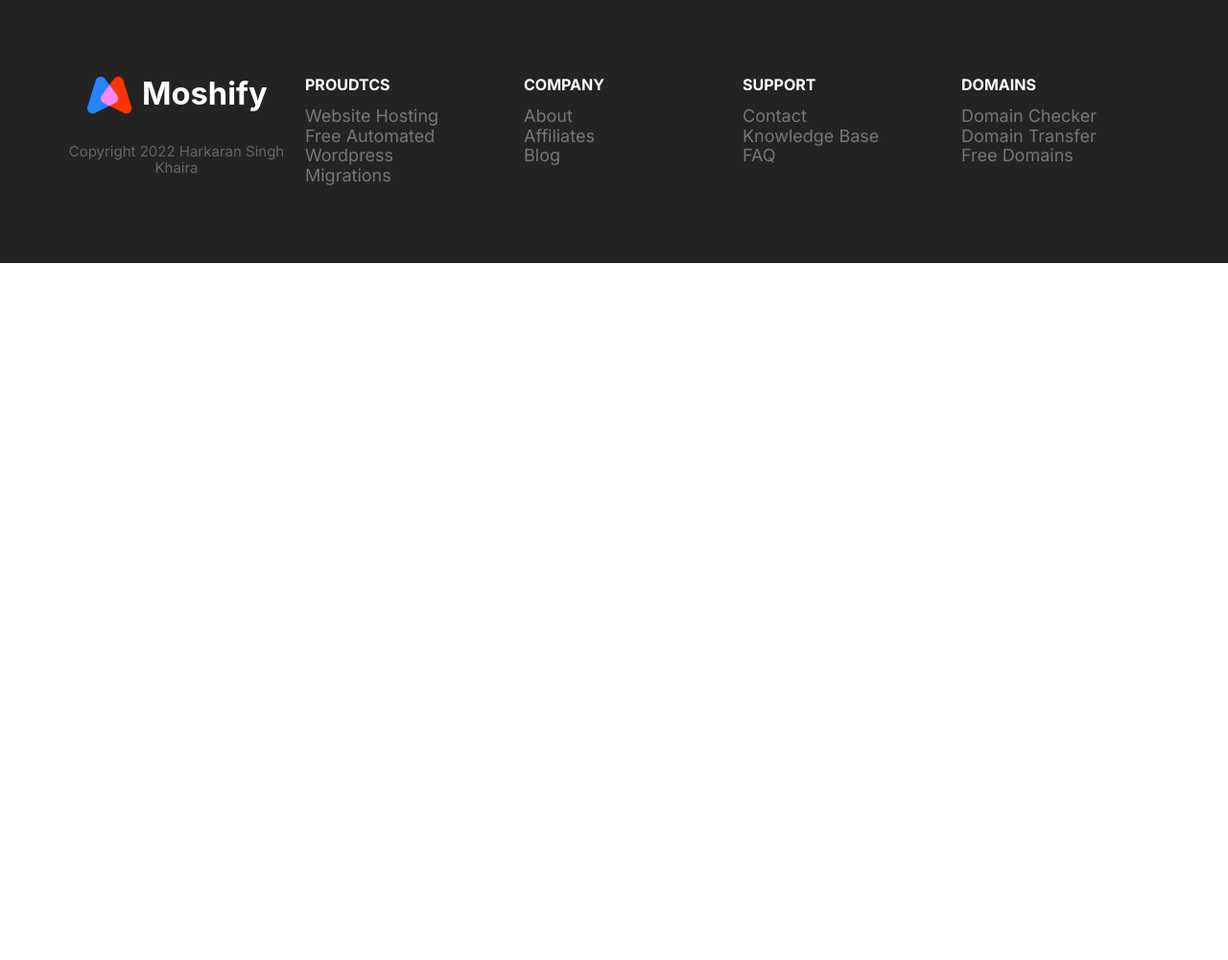
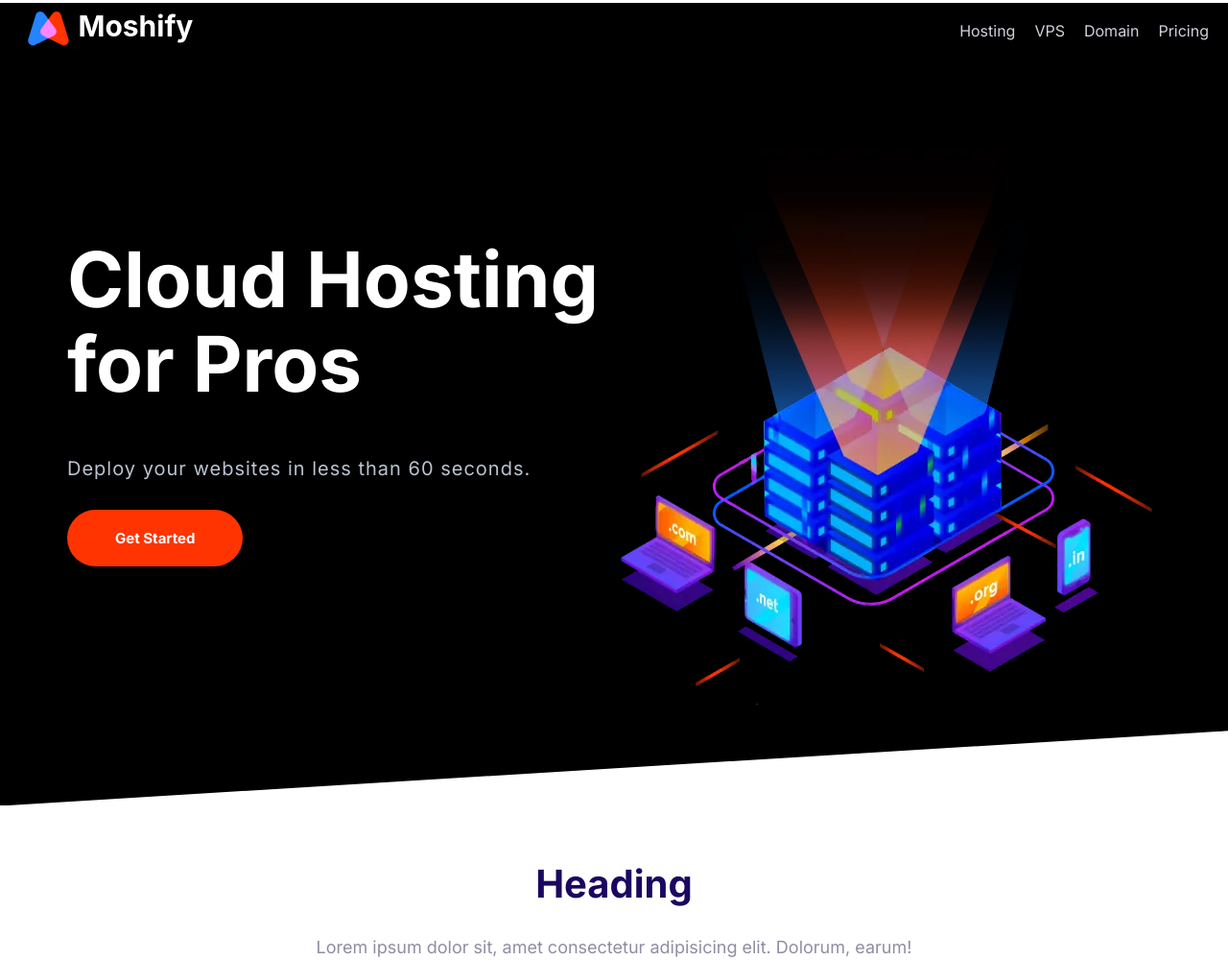
Before and after one commit to Mr-Khaira/moshify, a plain HTML site: page index.html in a window 1280 px wide. Shown: the top 1000 px of the page at 96% size. Before the commit the page ends 800 px from the top, so only its background shows below. Drawn offline with Linux system fonts and the light colour scheme.

```diff
--- a/CSS/stylesheet.css
+++ b/CSS/stylesheet.css
@@ -97,7 +97,7 @@
     border-radius:20px;
     font-size: 2rem;
     font-weight: 600;
-    padding: 0.5px 20px;
+    padding: 8px 20px;
     white-space: nowrap;
 }
 
@@ -292,6 +292,7 @@
     border: 1px solid var(--color-border);
     border-radius: 30px;
     display: flex;
+    min-width: 0;
 }
 
 .input {
--- a/index.html
+++ b/index.html
@@ -13,74 +13,46 @@
 </head>
 
 <body>
-    <footer class="block block--dark footer">
-        <div class="containor grid footer__sections">
-            <section class="collapsible collapsible--expanded footer__section">
-                <header class="collapsible__header">
-                    <h2 class="collapsible__heading footer__heading">PROUDTCS</h2>
-                    <svg class="icon icon--primary collapsible__chevron">
-                        <use xlink:href="images/sprite.svg#wordpress"></use>
+    <header>
+        <nav class="nav__brand nav collapsible">
+            <a href="/"><img src="/images/logo.svg" alt="logo of moshify"></a>
+            <svg class="icon icon--white nav__toggler">
+                <use xlink:href="/images/sprite.svg#menu"></use>
             </svg>
+            <ul class="list nav__list collapsible__content">
+                <li class="nav__item"><a href="#">Hosting</a></li>
+                <li class="nav__item"><a href="#">VPS</a></li>
+                <li class="nav__item"><a href="#">Domain</a></li>
+                <li class="nav__item"><a href="#">Pricing</a></li>
+            </ul>
+        </nav>
     </header>
-                <div class="collapsible__content">
-                    <ul class="list">
-                        <li><a href="#"> Website Hosting </a></li>
-                        <li><a href="#"> Free Automated Wordpress </a></li>
-                        <li><a href="#"> Migrations </a></li>
-                    </ul>
+    <section class="block block--dark block--skewed-left hero__clip">
+        <div class="containor grid grid--1x2">
+            <header class="block__header  hero__content">
+                <h1 class="block__heading">Cloud Hosting for Pros</h1>
+                <p class="hero__tagline">Deploy your websites in less than 60 seconds.</p>
+                <a href="#" class="button button--accent button-stretched">Get Started</a>
+            </header>
+            <picture>
+                <source type="image/webp" srcset="images/banner.webp 1x, images/banner@2x.webp 2x">
+                <source type="image/png" srcset="images/banner.png 1x, images/banner@2x.png 2x">
+                <img class="hero__image" src="/images/banner.png" alt="">
+            </picture>
         </div>
     </section>
-            <section class="collapsible footer__section">
-                <header class="collapsible__header">
-                    <h2 class="collapsible__heading footer__heading">COMPANY</h2>
-                    <svg class="icon icon--primary collapsible__chevron">
-                        <use xlink:href="images/sprite.svg#wordpress"></use>
-                    </svg>
+    <section class="block containor">
+        <header class="block__header">
+            <h2 class="block__heading">Heading</h2>
+            <p>Lorem ipsum dolor sit, amet consectetur adipisicing elit. Dolorum, earum!</p>
         </header>
-                <div class="collapsible__content">
-                    <ul class="list">
-                        <li><a href="#">About</a></li>
-                        <li><a href="#">Affiliates</a></li>
-                        <li><a href="#">Blog</a></li>
-                    </ul>
+    </section>
+    <section class="block block--dark block--skewed-right">
+        <div class="containor">
+            <h2 class="block__heading">Heading</h2>
+            <p>Lorem ipsum dolor sit, amet consectetur adipisicing elit. Dolorum, earum!</p>
         </div>
     </section>
-            <section class="collapsible footer__section">
-                <header class="collapsible__header">
-                    <h2 class="collapsible__heading footer__heading">SUPPORT</h2>
-                    <svg class="icon icon--primary collapsible__chevron">
-                        <use xlink:href="images/sprite.svg#wordpress"></use>
-                    </svg>
-                </header>
-                <div class="collapsible__content">
-                    <ul class="list">
-                        <li><a href="#">Contact</a></li>
-                        <li><a href="#">Knowledge Base</a></li>
-                        <li><a href="#">FAQ</a></li>
-                    </ul>
-                </div>
-            </section>
-            <section class="collapsible footer__section">
-                <header class="collapsible__header">
-                    <h2 class="collapsible__heading footer__heading">DOMAINS</h2>
-                    <svg class="icon icon--primary collapsible__chevron">
-                        <use xlink:href="images/sprite.svg#wordpress"></use>
-                    </svg>
-                </header>
-                <div class="collapsible__content">
-                    <ul class="list">
-                        <li><a href="#">Domain Checker</a></li>
-                        <li><a href="#">Domain Transfer</a></li>
-                        <li><a href="#">Free Domains</a></li>
-                    </ul>
-                </div>
-            </section>
-            <section class="footer__brand">
-                <img src="images/logo.svg" alt="">
-                <p class="footer__copyright">Copyright 2022 Harkaran Singh Khaira</p>
-            </section>
-        </div>
-    </footer>
     <script src="js/main.js"></script>
 </body>
 
```
Also changed, not shown: CSS/components/block-domain.html (added, +22 -0 lines). Lines whose indentation alone changed are shown as unchanged.
